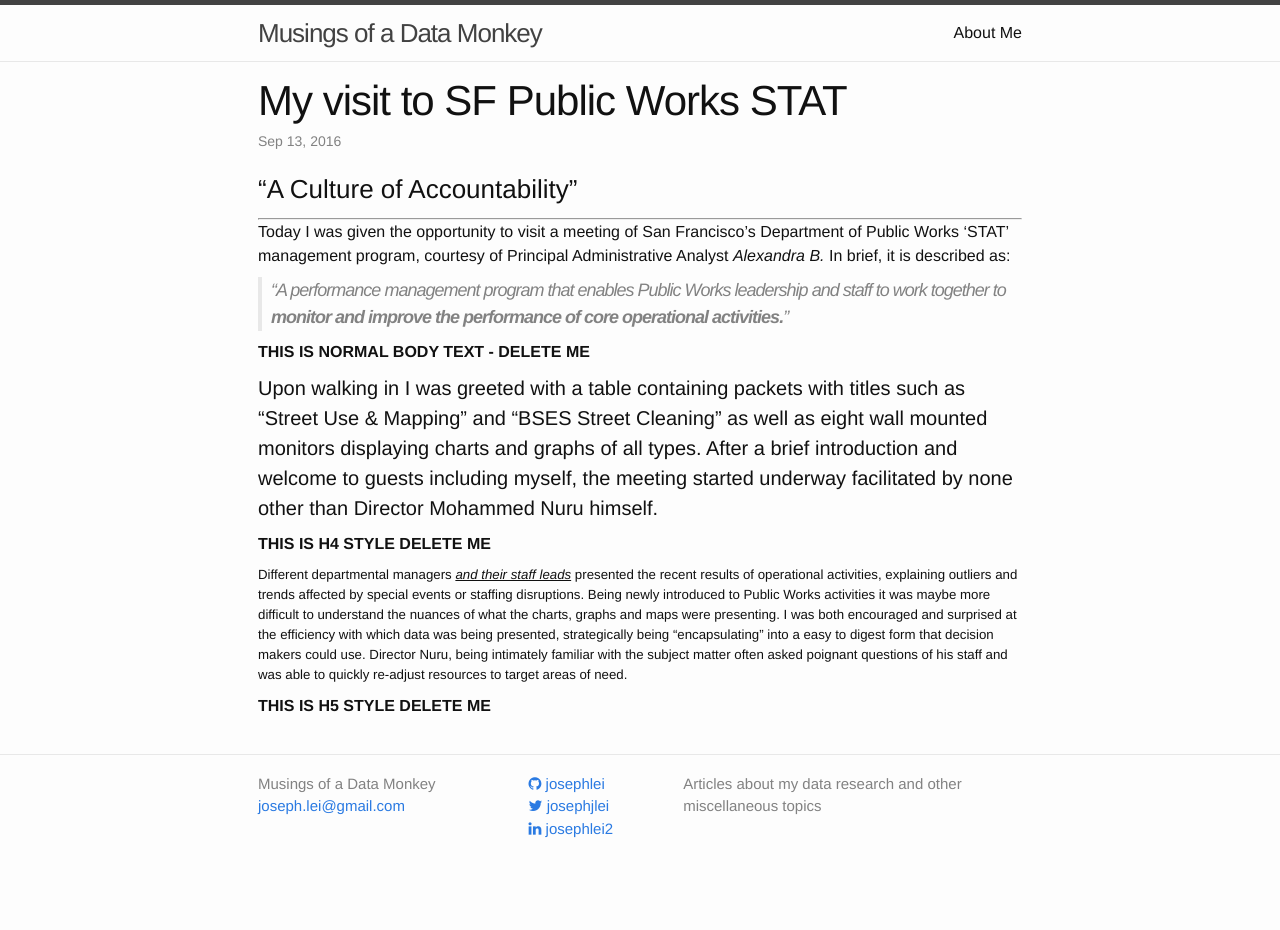
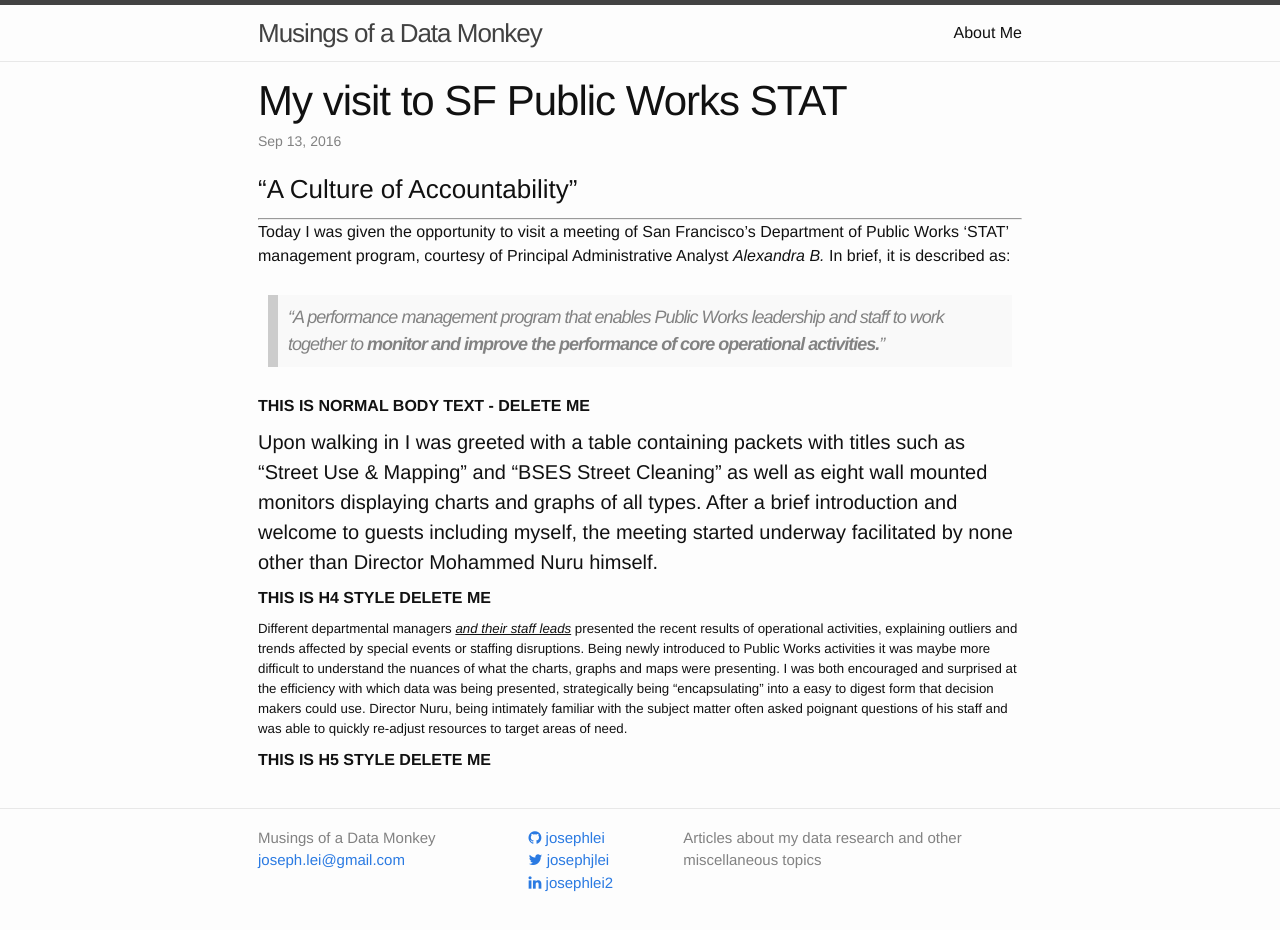
Before and after one commit to josephlei/jjl-website, a Jekyll site: the page built from _posts/2016-09-13-sfpwstat.markdown, in a window 1280 px wide. Built offline with Jekyll 4.4.1, drawn with Linux system fonts in a browser that asks for light colours; nearby versions of some CDN libraries; before the commit the page ends 900 px from its top, so only the background shows below that.

Commit message:
direct shell update

```diff
--- a/css/main.scss
+++ b/css/main.scss
@@ -45,3 +45,11 @@ $on-laptop:        800px;
         "layout",
         "syntax-highlighting"
 ;
+
+blockquote {
+  background: #f9f9f9;
+  border-left: 10px solid #ccc;
+  margin: 1.5em 10px;
+  padding: 0.5em 10px;
+  quotes: "\201C""\201D""\2018""\2019";
+}
```
